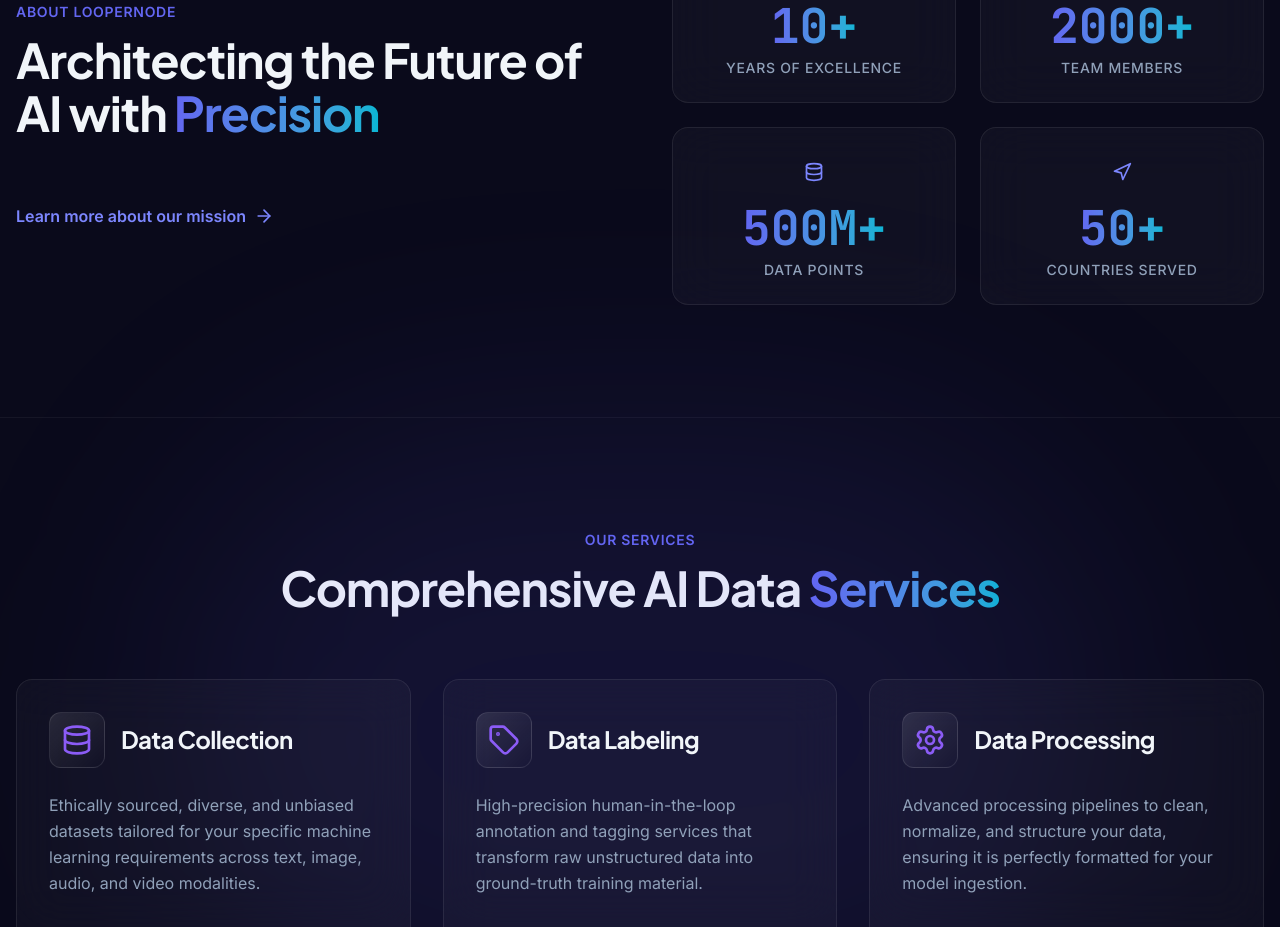
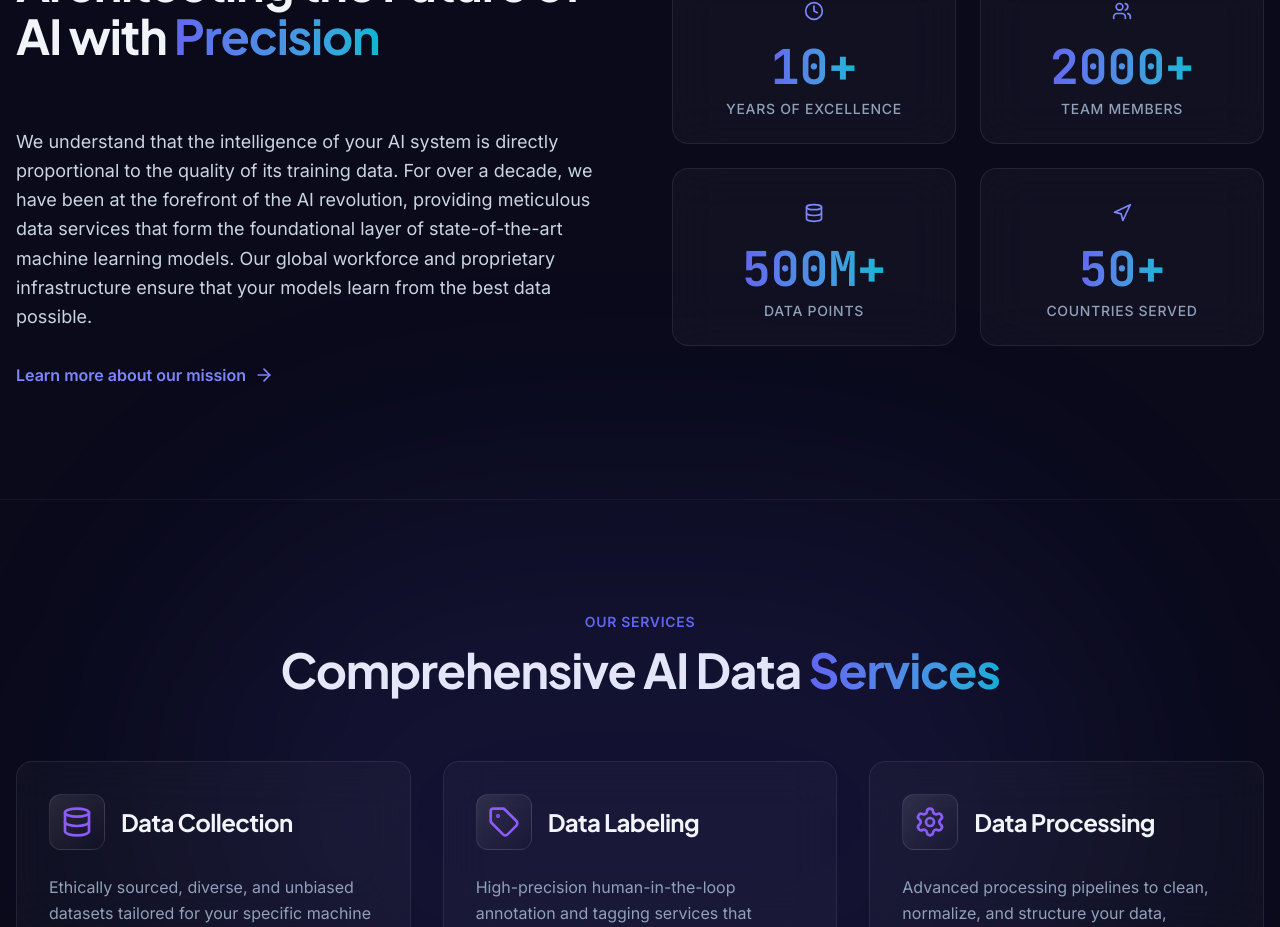
Before and after one commit to liyakathaalikt-oss/loopernode, a Next.js app: page / in a window 1280 px wide. Shown: the part 1260-2187 px from the top of the page. Built offline with nearby package versions, Linux system fonts and the light colour scheme; a web font is replaced by a local one.

Commit message:
content: restore About Loopernode paragraph with revised wording

```diff
--- a/app/page.tsx
+++ b/app/page.tsx
@@ -113,6 +113,9 @@
               highlightedWord="Precision"
               align="left"
             />
+            <p className="text-lg text-slate-300 leading-relaxed max-w-2xl mt-6 mb-8">
+              We understand that the intelligence of your AI system is directly proportional to the quality of its training data. For over a decade, we have been at the forefront of the AI revolution, providing meticulous data services that form the foundational layer of state-of-the-art machine learning models. Our global workforce and proprietary infrastructure ensure that your models learn from the best data possible.
+            </p>
             <Link href="/about" className="inline-flex items-center text-indigo-400 hover:text-indigo-300 font-semibold transition-colors">
               Learn more about our mission <ArrowRight className="ml-2 w-5 h-5" />
             </Link>
```
